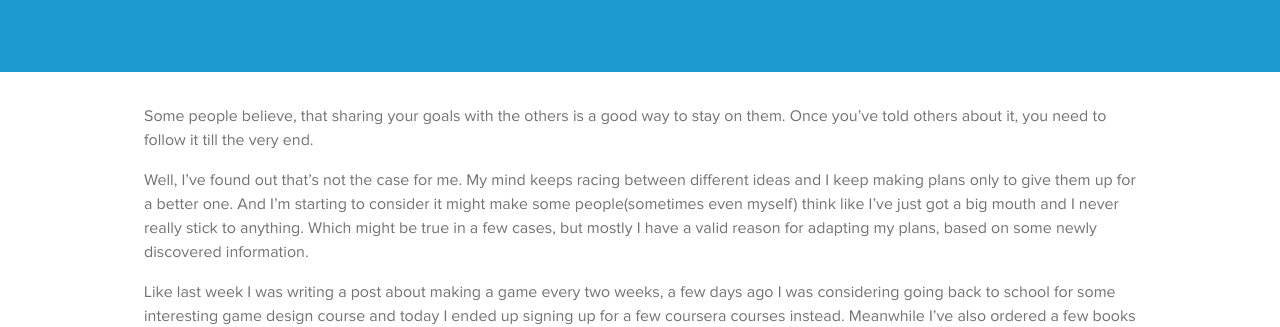
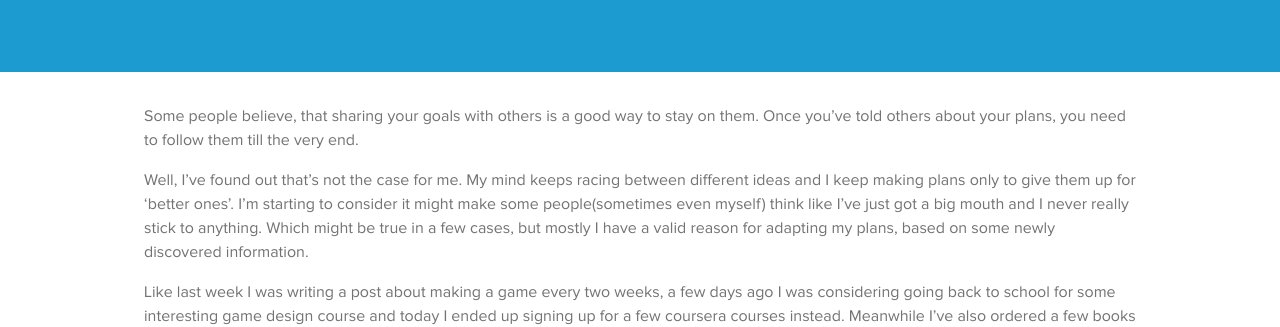
Before and after one commit to jakubsl/jakubsl.github.io, a Jekyll site: the page built from _posts/2016-01-17-no-more-plans.markdown, in a window 1280 px wide. Shown: the part 505-832 px from the top of the page. Built offline with Jekyll 4.4.1, drawn with Linux system fonts in a browser that asks for light colours; some web fonts are replaced.

Commit message:
grammar fixes

```diff
--- a/_posts/2016-01-17-no-more-plans.markdown
+++ b/_posts/2016-01-17-no-more-plans.markdown
@@ -4,9 +4,9 @@ title:  "no more plans"
 date:   2016-01-17 23:42:13
 categories: general
 ---
-Some people believe, that sharing your goals with the others is a good way to stay on them. Once you've told others about it, you need to follow it till the very end.
+Some people believe, that sharing your goals with others is a good way to stay on them. Once you've told others about your plans, you need to follow them till the very end.
 
-Well, I've found out that's not the case for me. My mind keeps racing between different ideas and I keep making plans only to give them up for a better one. And I'm starting to consider it might make some people(sometimes even myself) think like I've just got a big mouth and I never really stick to anything. Which might be true in a few cases, but mostly I have a valid reason for adapting my plans, based on some newly discovered information.
+Well, I've found out that's not the case for me. My mind keeps racing between different ideas and I keep making plans only to give them up for 'better ones'. I'm starting to consider it might make some people(sometimes even myself) think like I've just got a big mouth and I never really stick to anything. Which might be true in a few cases, but mostly I have a valid reason for adapting my plans, based on some newly discovered information.
 
 Like last week I was writing a post about making a game every two weeks, a few days ago I was considering going back to school for some interesting game design course and today I ended up signing up for a few coursera courses instead. Meanwhile I've also ordered a few books about(including [this great book by Jesse Schell](http://www.amazon.co.uk/The-Art-Game-Design-Edition/dp/1466598646/)).
 
```
